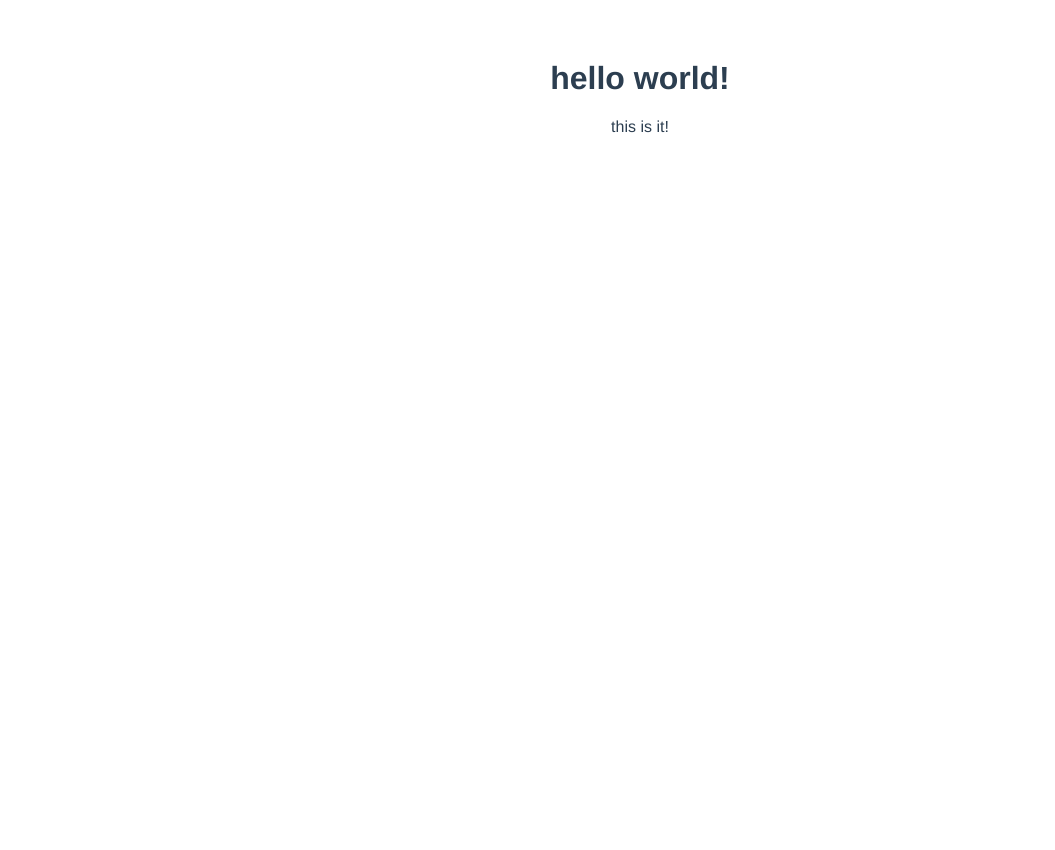
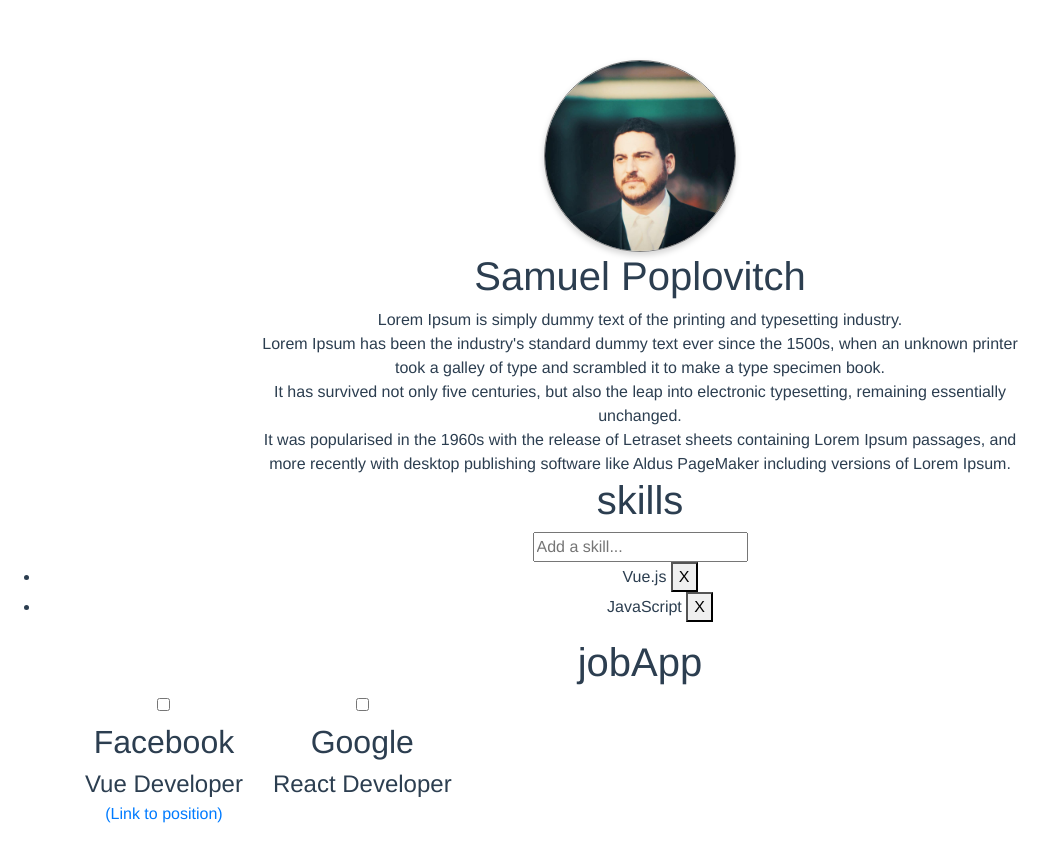
Before and after one commit to sam-pop/vue-presentation, a Vue app: page / in a window 1280 px wide. Shown: the whole page, without its empty margins (0-1055 px from the left). Before the commit the page ends 800 px from the top, so only its background shows below. Built offline with nearby package versions, Linux system fonts and the light colour scheme.

Commit message:
major update of main and the components

```diff
--- a/index.html
+++ b/index.html
@@ -1,12 +1,23 @@
 <!DOCTYPE html>
 <html>
+
 <head>
   <meta charset="utf-8">
   <meta name="viewport" content="width=device-width,initial-scale=1.0">
-    <title>vue-presentation</title>
+  <link rel="stylesheet" href="https://stackpath.bootstrapcdn.com/bootstrap/4.1.3/css/bootstrap.min.css" integrity="sha384-MCw98/SFnGE8fJT3GXwEOngsV7Zt27NXFoaoApmYm81iuXoPkFOJwJ8ERdknLPMO"
+    crossorigin="anonymous">
+  <title>My \\//ue App</title>
 </head>
+
 <body>
   <div id="app"></div>
   <!-- built files will be auto injected -->
+  <script src="https://code.jquery.com/jquery-3.3.1.slim.min.js" integrity="sha384-q8i/X+965DzO0rT7abK41JStQIAqVgRVzpbzo5smXKp4YfRvH+8abtTE1Pi6jizo"
+    crossorigin="anonymous"></script>
+  <script src="https://cdnjs.cloudflare.com/ajax/libs/popper.js/1.14.3/umd/popper.min.js" integrity="sha384-ZMP7rVo3mIykV+2+9J3UJ46jBk0WLaUAdn689aCwoqbBJiSnjAK/l8WvCWPIPm49"
+    crossorigin="anonymous"></script>
+  <script src="https://stackpath.bootstrapcdn.com/bootstrap/4.1.3/js/bootstrap.min.js" integrity="sha384-ChfqqxuZUCnJSK3+MXmPNIyE6ZbWh2IMqE241rYiqJxyMiZ6OW/JmZQ5stwEULTy"
+    crossorigin="anonymous"></script>
 </body>
+
 </html>
--- a/src/components/Bio.vue
+++ b/src/components/Bio.vue
@@ -1,3 +1,21 @@
 <template>
-<h1>bio</h1>
+<div class="main">
+    <p>Lorem Ipsum is simply dummy text of the printing and typesetting industry.<br>
+    Lorem Ipsum has been the industry's standard dummy text ever since the 1500s, when an unknown printer took a galley of type and scrambled it to make a type specimen book.<br>
+    It has survived not only five centuries, but also the leap into electronic typesetting, remaining essentially unchanged.<br>
+    It was popularised in the 1960s with the release of Letraset sheets containing Lorem Ipsum passages, and more recently with desktop publishing software like Aldus PageMaker including versions of Lorem Ipsum.</p>
+</div>
 </template>
+
+<script>
+
+</script>
+
+<style scoped>
+p {
+  margin: 0 auto;
+  width: 60%;
+  text-align: center;
+  text-justify: newspaper;
+}
+</style>
--- a/src/components/JobApp.vue
+++ b/src/components/JobApp.vue
@@ -1,3 +1,39 @@
 <template>
-<h1>jobApp</h1>
+    <div class="container">
+        <h1>jobApp</h1>
+        <div class="row">
+            <div v-for="(data, i) in jobs" :key="i" v-bind:class="{isChecked : data.noGo}">
+                <div class="col">
+                    <input type="checkbox" class="toggle" v-model="data.noGo"><br/>
+                    <span style='font-size:2em;'>{{data.name}}</span>
+                        <br/>
+                    <span style='font-size:1.5em;'>{{data.position}}</span><br/>
+                    <span v-if="data.url">
+                        <a v-bind:href='data.url' target="_blank">(Link to position)</a>
+                    </span>
+                    <br/><br/>
+                </div>
+            </div>
+        </div>
+    </div>
 </template>
+
+<script>
+export default {
+    data() {
+        return {
+            jobs: [
+                {'name': 'Facebook', 'position':'Vue Developer', 'url' : 'http://www.google.com', 'noGo' : false},
+                {'name': 'Google', 'position':'React Developer', 'url' : '', 'noGo' : false}
+            ]
+        }
+    }
+}
+</script>
+
+<style scoped>
+.isChecked {
+  text-decoration-line: line-through;
+  color: red;
+}
+</style>
--- a/src/components/Skills.vue
+++ b/src/components/Skills.vue
@@ -1,3 +1,34 @@
 <template>
-<h1>skills</h1>
+<div class="skills">
+    <h1>skills</h1>
+    <form @submit.prevent="addSkill">
+        <input type="text" placeholder="Add a skill..." v-model="skill"><br/>
+    </form>
+    <ul>
+        <li v-for="(data, i) in mySkills" :key="i">{{data.name}} <button v-bind:id='i' @click="removeSkill(i)">X</button></li>
+    </ul>
+</div>
 </template>
+
+<script>
+export default {
+    data(){
+        return{
+            mySkills: [
+                {'name':'Vue.js'},
+                {'name':'JavaScript'}
+            ],
+            skill: ''
+        }
+    },
+    methods: {
+        addSkill(){
+            this.mySkills.push({name : this.skill});
+            this.skill = '';
+        },
+        removeSkill(index){
+            this.mySkills.splice(index, 1);
+        }
+    }
+}
+</script>
--- a/src/components/pages/Main.vue
+++ b/src/components/pages/Main.vue
@@ -1,19 +1,37 @@
 <template>
 <div class="main">
-    <h1>hello world!</h1>
-    <p>{{msg}}</p>
+    <img class='circleImg' src="@/assets/profile_pic.jpg">
+    <h1>{{ name }}</h1>
+    <Bio />
+    <skills/>
+    <JobApp />
 </div>
 </template>
 
 <script>
+import Bio from '@/components/Bio'
+import Skills from '@/components/Skills'
+import JobApp from '@/components/JobApp'
+
 export default {
-    data() {
-        return {
-           msg: 'this is it!'
-        }
+  components: {
+    Bio,
+    Skills,
+    JobApp
+  },
+  data () {
+    return {
+      name: 'Samuel Poplovitch'
     }
+  }
 }
 </script>
 
 <style>
+.circleImg {
+  width: 15%;
+  border-radius: 100%;
+  border: 1px solid gray;
+  box-shadow: 0px 3px 6px lightgray;
+}
 </style>
```
Also changed, not shown: src/assets/profile_pic.jpg (added). Lines whose indentation alone changed are shown as unchanged.
